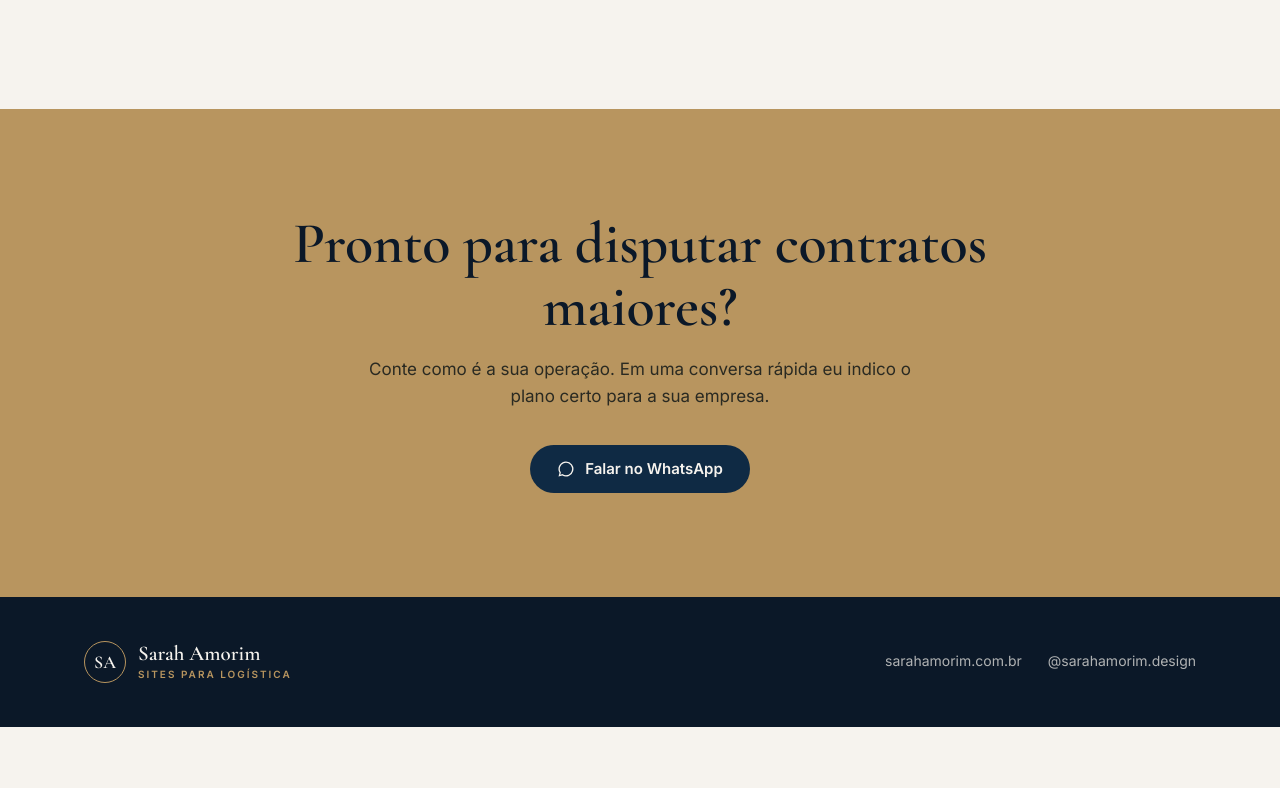
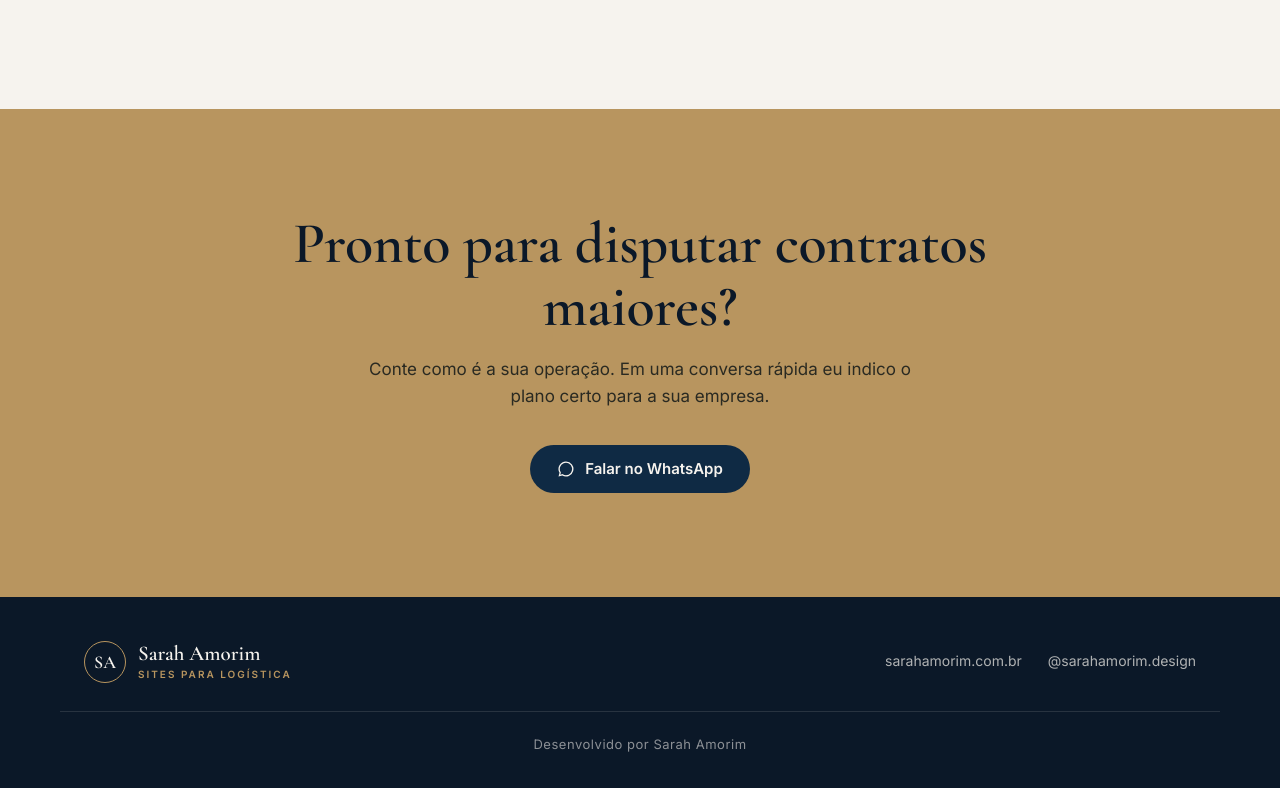
Before and after one commit to sarahamorimcosta/portfolio-sarah-amorim, a plain HTML site: page index.html in a window 1280 px wide. Shown: the part 6718-7506 px from the top of the page. Before the commit the page ends 7445 px from the top, so only its background shows below. Drawn offline with nearby package versions, Linux system fonts and the light colour scheme.

Commit message:
Adiciona 'Desenvolvido por Sarah Amorim' no rodapé
Co-Authored-By: Claude Opus 5.5 <noreply@anthropic.com>

```diff
--- a/index.html
+++ b/index.html
@@ -242,6 +242,7 @@ footer{background:var(--noite);color:rgba(246,243,238,.7);padding:44px 0;font-si
 footer .wrap{display:flex;justify-content:space-between;align-items:center;gap:20px;flex-wrap:wrap}
 footer .links{display:flex;gap:26px;flex-wrap:wrap}
 footer a:hover{color:var(--areia)}
+footer .wrap.credit{display:block;margin-top:28px;padding-top:22px;border-top:1px solid rgba(246,243,238,.12);font-size:13px;letter-spacing:.04em;color:rgba(246,243,238,.55);text-align:center}
 
 /* WhatsApp flutuante */
 .wa-float{position:fixed;right:22px;bottom:22px;z-index:60;width:58px;height:58px;border-radius:50%;background:var(--champ);color:var(--noite);display:grid;place-items:center;box-shadow:0 10px 30px rgba(11,24,40,.35);transition:transform .25s}
@@ -801,6 +802,7 @@ footer a:hover{color:var(--areia)}
       <a id="link-insta" href="#" target="_blank" rel="noopener"></a>
     </div>
   </div>
+  <div class="wrap credit">Desenvolvido por Sarah Amorim</div>
 </footer>
 
 <a class="wa-float" data-wa="Olá, Sarah! Quero saber mais sobre os sites para transportadoras." href="#" aria-label="Conversar no WhatsApp">
```
